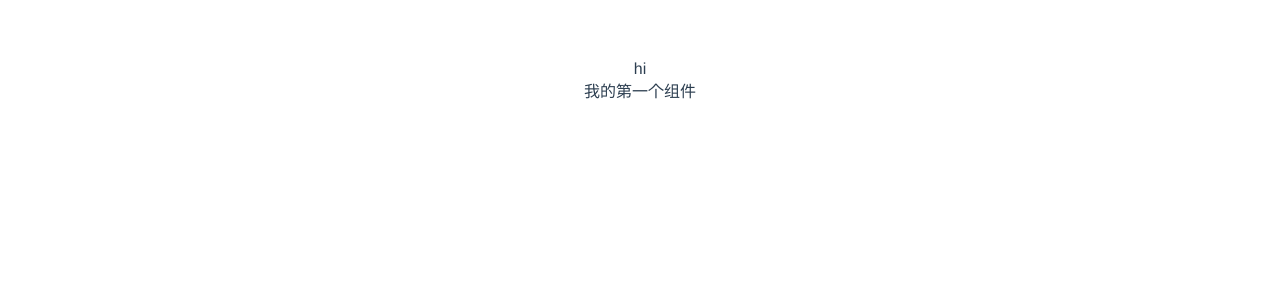
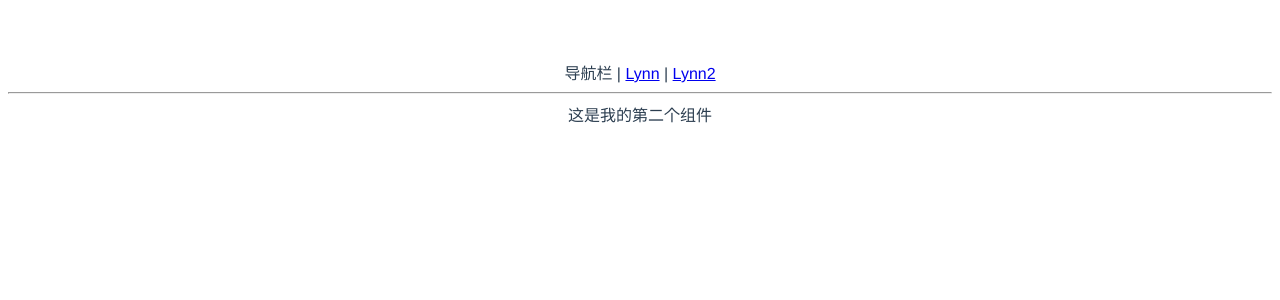
Before and after one commit to Lynn-zuo/AppLe-UI, a Vue app: page /#/12 in a window 1280 px wide. Shown: the top 300 px of the page. Built offline with nearby package versions, Linux system fonts and the light colour scheme.

Commit message:
init vue-router

```diff
--- a/index.html
+++ b/index.html
@@ -8,6 +8,6 @@
 </head>
 <body>
   <div id="app"></div>
-  <script type="module" src="/src/main.js"></script>
+  <script type="module" src="/src/main.ts"></script>
 </body>
 </html>
--- a/src/App.vue
+++ b/src/App.vue
@@ -1,15 +1,12 @@
 <template>
-  <div>hi</div>
-  <Lynn></Lynn>
+  <div>导航栏 | <router-link to="/">Lynn</router-link> | <router-link to="/12">Lynn2</router-link></div>
+  <hr />
+  <router-view />
 </template>
 
 <script>
-import Lynn from './components/Lynn'
 
 export default {
   name: 'App',
-  components: {
-    Lynn
-  }
 }
 </script>
--- /dev/null
+++ b/src/components/Lynn2.vue
@@ -0,0 +1,5 @@
+<template>
+  <div>
+    这是我的第二个组件
+  </div>
+</template>
--- a/src/main.js
+++ /dev/null
@@ -1,5 +0,0 @@
-import { createApp } from 'vue'
-import App from './App.vue'
-import './index.css'
-
-createApp(App).mount('#app')
--- /dev/null
+++ b/src/main.ts
@@ -0,0 +1,19 @@
+import { createApp } from 'vue'
+import App from './App.vue'
+import './index.css'
+import {createWebHashHistory, createRouter} from 'vue-router'
+import Lynn from './components/Lynn.vue'
+import Lynn2 from './components/Lynn2.vue'
+
+const history = createWebHashHistory()
+const router = createRouter({
+  history: history,
+  routes:[
+    {path: '/', component: Lynn},
+    {path: '/12', component: Lynn2}
+  ]
+})
+
+const app = createApp(App)
+app.use(router)
+app.mount('#app')
--- /dev/null
+++ b/src/shims-vue.d.ts
@@ -0,0 +1,5 @@
+declare module '*.vue' {
+  import { ComponentOptions } from 'vue'
+  const componentOptions: ComponentOptions
+  export default componentOptions
+}
```
Also changed, not shown: package.json (+4 -3 lines), 1 other file (tests, documents, lock files or other folders).
